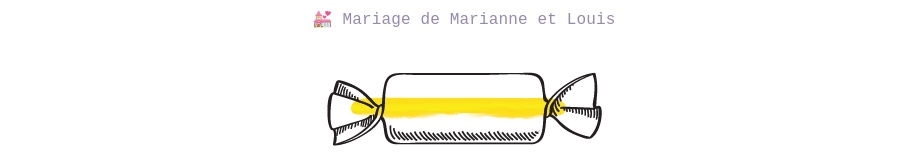
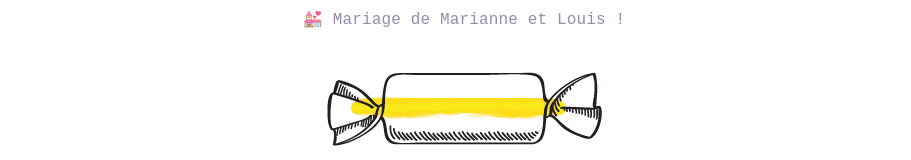
Before and after one commit to byloupom/l-et-m-test, a React (Create React App) app: page / in a window 1280 px wide. Shown: the top 160 px of the page, without its empty margins (176-1087 px from the left). Built offline with nearby package versions, Linux system fonts and the light colour scheme.

Commit message:
Update Hero.jsx

```diff
--- a/src/components/Hero.jsx
+++ b/src/components/Hero.jsx
@@ -11,7 +11,7 @@ const Hero = () => {
         sx={{ mt: 1, fontFamily: "Monospace" }}
 
       >
-        💒 Mariage de Marianne et Louis
+        💒 Mariage de Marianne et Louis !
       </Typography></Box>
       <Grid container spacing={4} mt={1} mb={8}>
         <Grid item xs={12} sx={{ textAlign: "center" }}>
```
